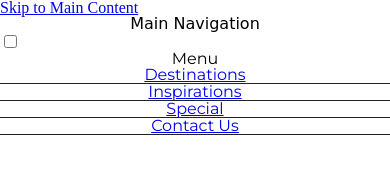
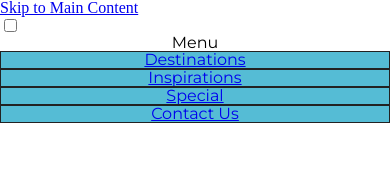
Before and after one commit to CRosal04/Wunderslust, a plain HTML site: page wunderlust-majorca.html in a window 390 px wide. Drawn offline with Linux system fonts and the light colour scheme; a web font is replaced by a local one.

Commit message:
Update styles.css

```diff
--- a/styles.css
+++ b/styles.css
@@ -66,11 +66,19 @@ h1, h2, h3{
 h4, p, q, small, nav, button, form{
     font-family: "Montserrat", sans-serif;
 }
+.sr-only {
+    position: absolute;
+    left: -10000px;
+    top: auto;
+    width: 1px;
+    height: 1px;
+    overflow: hidden;
+  }
+
 @media screen and (max-width: 767px) {
 
     #toggle{
        display: block;
-       cursor:pointer;
        background-color: #000000;
    }
    #menu-toggle{
@@ -80,8 +88,9 @@ width: 100%;
    }
    #menu-toggle a{
        display: block;
-       border-bottom: 1px solid #222222;
-       margin:0;
+       border: .5px solid #222222;
+       margin: 0;
+       padding: 20;
    }
     #logo{
         display: none;
@@ -89,6 +98,9 @@ width: 100%;
     #main-content,footer, header h1, header p{
 display: none;
     }
+    ul{
+        background-color:#55BCD5 ;
+    }
 }
 @media screen and (min-width: 1250px){
 
```
